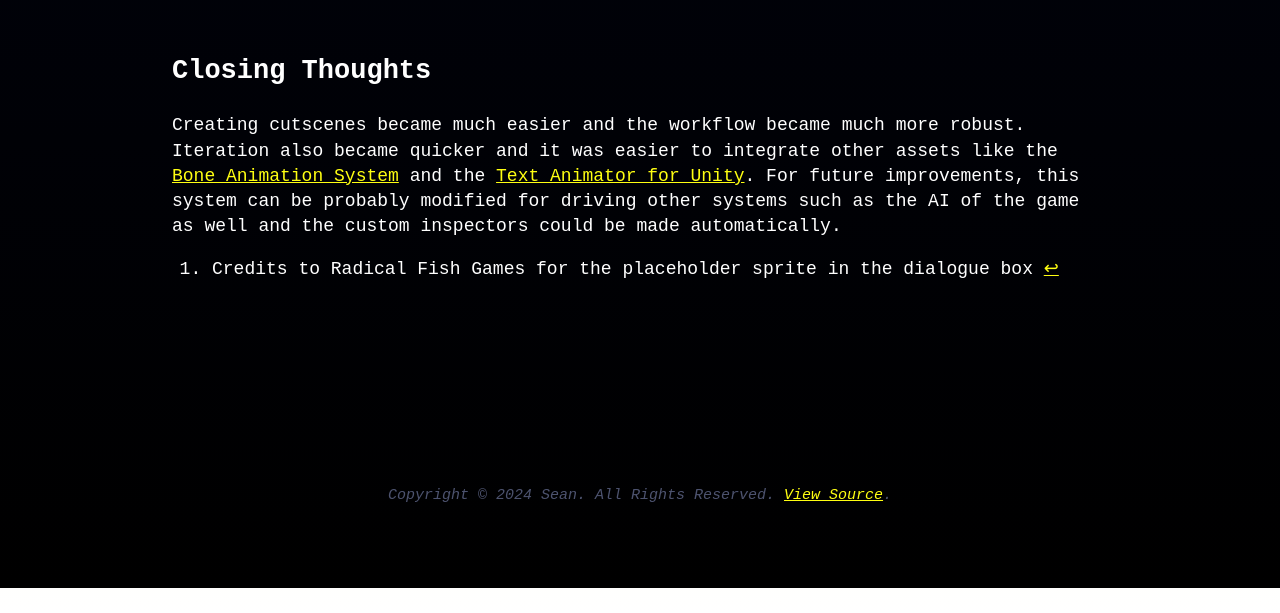
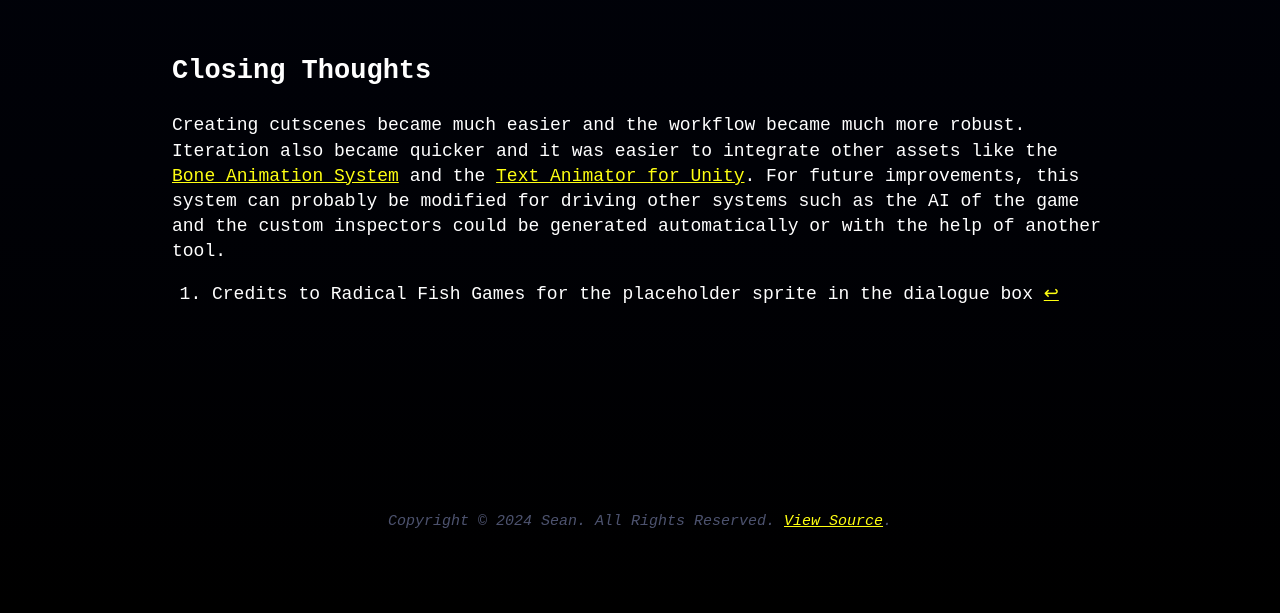
Before and after one commit to seanrich92/seanrich92.github.io, a Jekyll site: the page built from _posts/2024-05-30-sequence-editor.md, in a window 1280 px wide and 900 px high, scrolled down 3596 px, cut to the strip 287-900 px from the top of the window. Built offline with Jekyll 4.4.1, drawn with Linux system fonts in a browser that asks for light colours; before the commit the page ends 4471 px from its top, so only the background shows below that.

Commit message:
Update 2024-05-30-sequence-editor.md

```diff
--- a/_posts/2024-05-30-sequence-editor.md
+++ b/_posts/2024-05-30-sequence-editor.md
@@ -42,6 +42,6 @@ Lastly, the sequence editor is great at modifying sequences as it is able to reo
 
 ## Closing Thoughts
 
-Creating cutscenes became much easier and the workflow became much more robust. Iteration also became quicker and it was easier to integrate other assets like the [Bone Animation System]({% link _posts/2024-05-30-bone-sprite-animation-system.md %}) and the [Text Animator for Unity](https://assetstore.unity.com/packages/tools/gui/text-animator-for-unity-254677). For future improvements, this system can be probably modified for driving other systems such as the AI of the game as well and the custom inspectors could be made automatically.
+Creating cutscenes became much easier and the workflow became much more robust. Iteration also became quicker and it was easier to integrate other assets like the [Bone Animation System]({% link _posts/2024-05-30-bone-sprite-animation-system.md %}) and the [Text Animator for Unity](https://assetstore.unity.com/packages/tools/gui/text-animator-for-unity-254677). For future improvements, this system can probably be modified for driving other systems such as the AI of the game and the custom inspectors could be generated automatically or with the help of another tool.
 
 [^1]: Credits to Radical Fish Games for the placeholder sprite in the dialogue box
```
